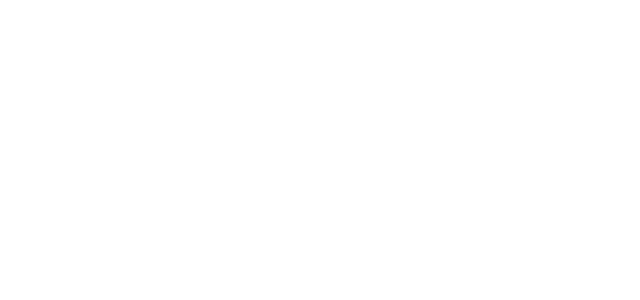
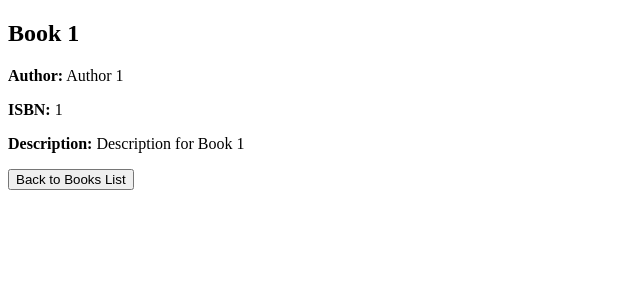
Before and after one commit to TrevinKotinek/CCGroupProject, an Angular app in the folder book-tables/: page /books/1 in a window 1280 px wide. Before the commit this address led to /. Shown: the top 300 px of the page, without its empty margins (0-640 px from the left). Built offline with nearby package versions, Linux system fonts and the light colour scheme.

Commit message:
Description Page set up and working

```diff
--- a/book-tables/package.json
+++ b/book-tables/package.json
@@ -11,10 +11,12 @@
   "private": true,
   "dependencies": {
     "@angular/animations": "^16.2.0",
+    "@angular/cdk": "^16.2.6",
     "@angular/common": "^16.2.0",
     "@angular/compiler": "^16.2.0",
     "@angular/core": "^16.2.0",
     "@angular/forms": "^16.2.0",
+    "@angular/material": "^16.2.6",
     "@angular/platform-browser": "^16.2.0",
     "@angular/platform-browser-dynamic": "^16.2.0",
     "@angular/router": "^16.2.0",
@@ -33,6 +35,6 @@
     "karma-coverage": "~2.2.0",
     "karma-jasmine": "~5.1.0",
     "karma-jasmine-html-reporter": "~2.1.0",
-    "typescript": "^5.1.3"
+    "typescript": "^4.9.3"
   }
 }
--- a/book-tables/src/app/app-routing.module.ts
+++ b/book-tables/src/app/app-routing.module.ts
@@ -5,6 +5,7 @@
 
 const routes:Routes = [
     {path:'', redirectTo: '/all-books', pathMatch: 'full'},
+    { path: 'books/:isbn', component: DescPageComponent },
     {path:'all-books', component:AllBooksComponent},
     {path:'description', component:DescPageComponent}
 ]
--- a/book-tables/src/app/app.module.ts
+++ b/book-tables/src/app/app.module.ts
@@ -1,5 +1,6 @@
 import { NgModule } from '@angular/core';
 import { BrowserModule } from '@angular/platform-browser';
+import { HttpClientModule } from '@angular/common/http';
 import { RouterModule } from '@angular/router';
 
 import { AppComponent } from './app.component';
@@ -15,7 +16,8 @@
   ],
   imports: [
     BrowserModule,
-    RouterModule.forRoot(routes)
+    RouterModule.forRoot(routes),
+    HttpClientModule
   ],
   providers: [],
   bootstrap: [AppComponent]
--- /dev/null
+++ b/book-tables/src/app/book.service.ts
@@ -0,0 +1,27 @@
+// book.service.ts
+import { Injectable } from '@angular/core';
+
+@Injectable({
+  providedIn: 'root',
+})
+export class BookService {
+  private dummyBooks: any[] = [
+    {
+      isbn: '1',
+      title: 'Book 1',
+      author: 'Author 1',
+      description: 'Description for Book 1',
+    },
+    {
+      isbn: '2',
+      title: 'Book 2',
+      author: 'Author 2',
+      description: 'Description for Book 2',
+    },
+    // Add more dummy books as needed
+  ];
+
+  getBookByIsbn(isbn: string): any {
+    return this.dummyBooks.find((book) => book.isbn === isbn);
+  }
+}
--- a/book-tables/src/app/desc-page/desc-page.component.html
+++ b/book-tables/src/app/desc-page/desc-page.component.html
@@ -1 +1,10 @@
-<p>desc-page works!</p>
+<div *ngIf="book">
+    <h2>{{ book.title }}</h2>
+    <p><strong>Author:</strong> {{ book.author }}</p>
+    <p><strong>ISBN:</strong> {{ book.isbn }}</p>
+    <p><strong>Description:</strong> {{ book.description }}</p>
+
+    <!-- You can add more details as needed -->
+
+    <button routerLink="/all-books">Back to Books List</button>
+  </div>
--- a/book-tables/src/app/desc-page/desc-page.component.ts
+++ b/book-tables/src/app/desc-page/desc-page.component.ts
@@ -1,10 +1,47 @@
 import { Component } from '@angular/core';
 
+import { ActivatedRoute } from '@angular/router';
+import { HttpClient } from '@angular/common/http';
+import { BookService } from '../book.service';
+const apiBaseUrl = 'http://localhost:8080';
 @Component({
   selector: 'app-desc-page',
   templateUrl: './desc-page.component.html',
   styleUrls: ['./desc-page.component.css']
 })
 export class DescPageComponent {
+  book: any;
 
+  constructor(
+    private route: ActivatedRoute,
+    private bookService: BookService
+  ) {}
+
+  // constructor(private route: ActivatedRoute, private http: HttpClient) { }
+  ngOnInit(): void {
+    const isbn = this.route.snapshot.paramMap.get('isbn');
+
+    this.book = this.bookService.getBookByIsbn(isbn || '');
+    // this.book = this.getDummyBook(isbn || '');
+    // this.http.get<any>(`${apiBaseUrl}/${isbn}`).subscribe(
+    //   (response: any) => {
+    //     this.book = response;
+    //   },
+    //   (error) => {
+    //     console.error('Error fetching book:', error);
+    //   }
+    // );
+  }
+
+  private getDummyBook(isbn: string): any {
+    // Here you can create a dummy book object with the structure similar to your API response
+    // This is just an example, replace it with your actual book structure
+    return {
+      isbn: isbn,
+      title: 'Dummy Book',
+      author: 'John Doe',
+      description: 'Lorem ipsum dolor sit amet, consectetur adipiscing elit.',
+      // Add other properties as needed
+    };
+  }
 }
```
